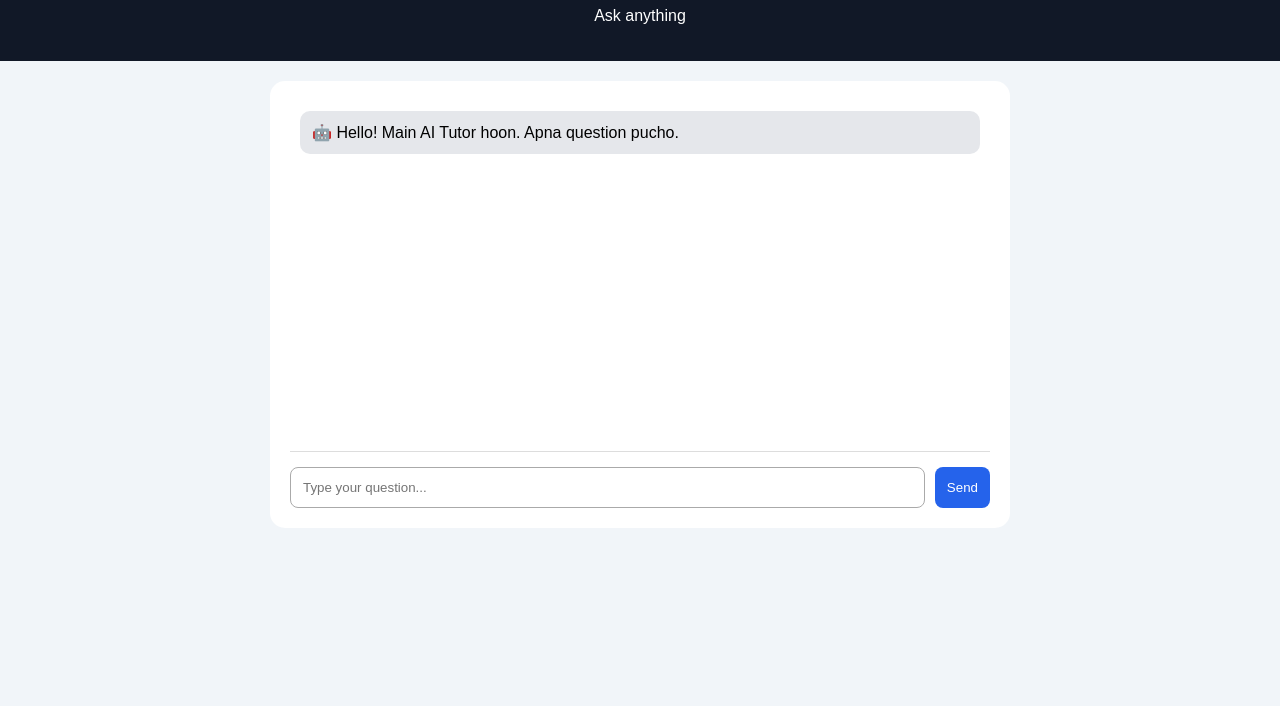
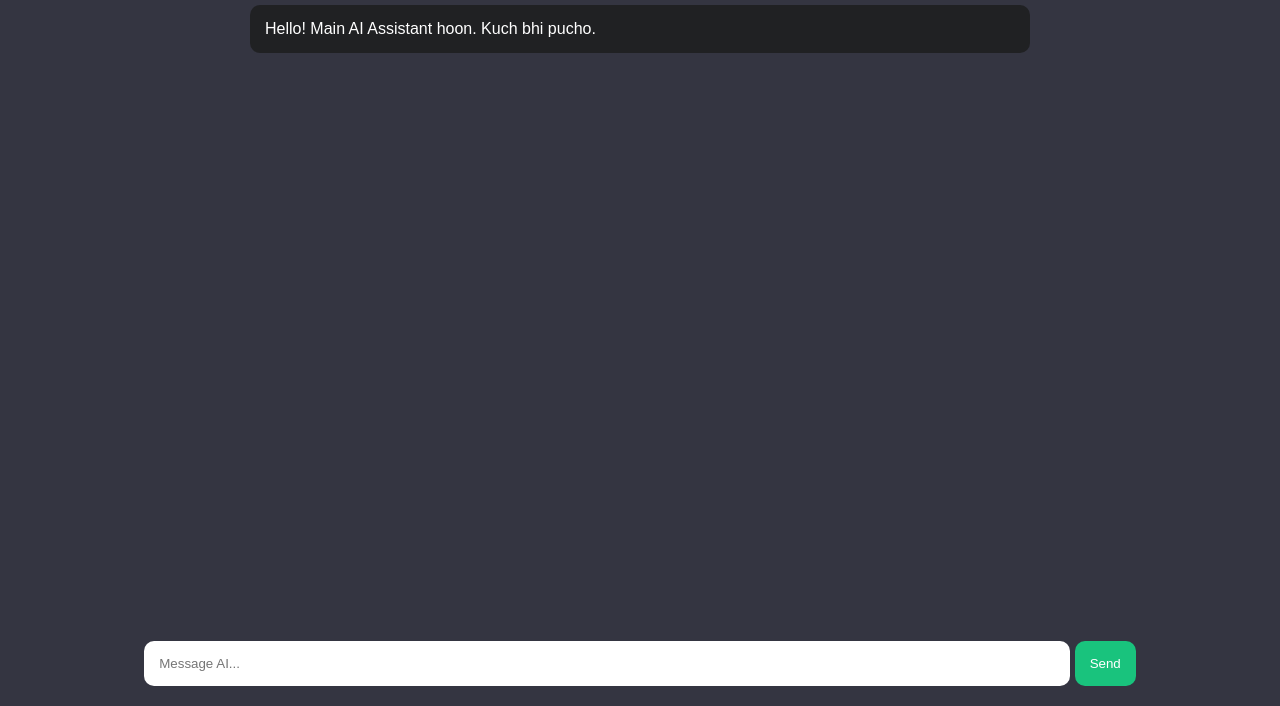
Before and after one commit to ellenrivas116-source/-hp-board-class10-sst, a plain HTML site: page index.html in a window 1280 px wide. Shown: the part 94-800 px from the top of the page. Drawn offline with Linux system fonts and the light colour scheme.

Commit message:
Update title and styling for AI Assistant

```diff
--- a/index.html
+++ b/index.html
@@ -1,101 +1,90 @@
 <!DOCTYPE html>
 <html>
 <head>
-<title>My AI Tutor</title>
+<title>My AI Assistant</title>
 
 <style>
 body{
 margin:0;
 font-family:Arial;
-    background:#f1f5f9;
+background:#343541;
+color:white;
 }
 
 .header{
-    background:#111827;
-    color:white;
+text-align:center;
 padding:20px;
-    text-align:center;
+font-size:25px;
 }
 
-.chatbox{
-    width:90%;
-    max-width:700px;
-    margin:20px auto;
-    background:white;
+.chat{
+max-width:800px;
+margin:auto;
+height:500px;
+overflow:auto;
 padding:20px;
-    border-radius:15px;
 }
 
-.messages{
-    height:350px;
-    overflow:auto;
-    border-bottom:1px solid #ddd;
-}
-
-.bot,.user{
-    padding:12px;
+.msg{
+padding:15px;
 margin:10px;
 border-radius:10px;
 }
 
-.bot{
-    background:#e5e7eb;
-}
-
 .user{
-    background:#dbeafe;
+background:#444654;
 text-align:right;
 }
 
-.input-area{
-    display:flex;
-    gap:10px;
-    margin-top:15px;
+.ai{
+background:#202123;
+}
+
+.bottom{
+position:fixed;
+bottom:20px;
+width:100%;
+text-align:center;
 }
 
 input{
-    flex:1;
-    padding:12px;
-    border-radius:8px;
-    border:1px solid #aaa;
+width:70%;
+padding:15px;
+border-radius:10px;
+border:none;
 }
 
 button{
-    background:#2563eb;
+padding:15px;
+border-radius:10px;
+border:none;
+background:#19c37d;
 color:white;
-    border:0;
-    padding:12px;
-    border-radius:8px;
 }
 
 </style>
+
 </head>
 
 <body>
 
 <div class="header">
-<h1>🤖 My AI Tutor</h1>
-<p>Ask anything</p>
+🤖 My AI Assistant
 </div>
 
 
-<div class="chatbox">
+<div class="chat">
 
-<div class="messages">
-
-<div class="bot">
-🤖 Hello! Main AI Tutor hoon. Apna question pucho.
+<div class="msg ai">
+Hello! Main AI Assistant hoon. Kuch bhi pucho.
 </div>
 
 </div>
 
 
-<div class="input-area">
-<input placeholder="Type your question...">
+<div class="bottom">
+<input placeholder="Message AI...">
 <button>Send</button>
-</div>
-
-
 </div>
 
 
```
Lines whose indentation alone changed are shown as unchanged.
